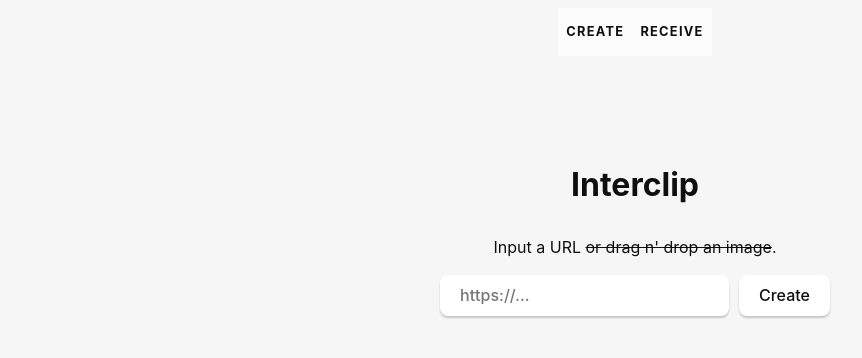
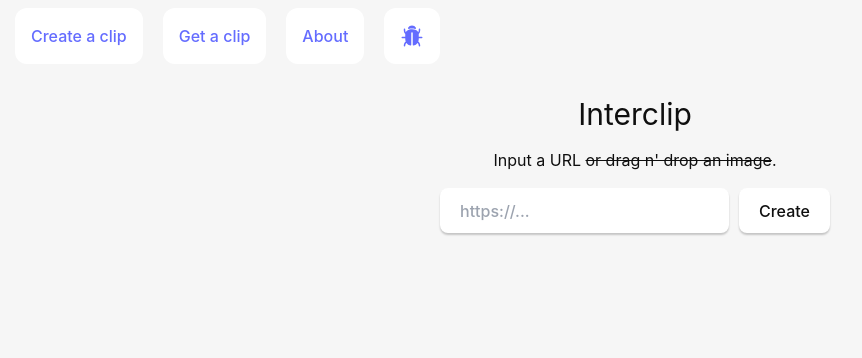
Before and after one commit to interclip/desktop, a SvelteKit app: page / in a window 1280 px wide. Shown: the top 358 px of the page, without its empty margins (5-867 px from the left). Built offline with nearby package versions, Linux system fonts and the light colour scheme.

Commit message:
Simple navigation

```diff
--- a/package.json
+++ b/package.json
@@ -22,13 +22,16 @@
 		"@types/cookie": "^0.5.1",
 		"@typescript-eslint/eslint-plugin": "^5.45.0",
 		"@typescript-eslint/parser": "^5.45.0",
+		"autoprefixer": "^10.4.13",
 		"eslint": "^8.28.0",
 		"eslint-config-prettier": "^8.5.0",
 		"eslint-plugin-svelte3": "^4.0.0",
+		"postcss": "^8.4.21",
 		"prettier": "^2.8.0",
 		"prettier-plugin-svelte": "^2.8.1",
 		"svelte": "^3.54.0",
 		"svelte-check": "^3.0.1",
+		"tailwindcss": "^3.2.7",
 		"tslib": "^2.4.1",
 		"typescript": "^4.9.3",
 		"vite": "^4.0.0",
--- /dev/null
+++ b/postcss.config.cjs
@@ -0,0 +1,6 @@
+module.exports = {
+  plugins: {
+    tailwindcss: {},
+    autoprefixer: {},
+  },
+}
--- /dev/null
+++ b/src/lib/components/Menu.svelte
@@ -0,0 +1,28 @@
+<script>
+	import { onMount } from 'svelte';
+	import MenuItem from '$lib/components/MenuItem.svelte';
+</script>
+
+<nav class="nav flex justify-between flex-row fixed top-2 px-5 w-full list-none decoration-0">
+	<ul class="flex gap-5">
+		<MenuItem url="/">Create a clip</MenuItem>
+		<MenuItem url="/receive">Get a clip</MenuItem>
+		<MenuItem url="/about">About</MenuItem>
+		<a
+			title="Report a bug"
+			target="_blank"
+			rel="noopener noreferrer"
+			href="https://github.com"
+			class="menu-item px-4 py-4 cursor-pointer list-none bg-white rounded-xl"
+		>
+			<svg xmlns="http://www.w3.org/2000/svg" class="w-6" fill="currentColor" viewBox="0 0 512 512">
+				<path
+					d="M463.55 272.13H400v-48.2q0-4.32-.27-8.47c29.57-27.88 32.25-64.63 32.27-103 0-8.61-6.64-16-15.25-16.41A16 16 0 00400 112c0 28-1.86 48.15-9.9 63.84-19.22-41.15-65.78-63.91-134.1-63.91-39.8 0-74.19 9.13-99.43 26.39-14.9 10.19-26.2 22.91-33.7 37.72C114 160.65 112 141 112 112.46c0-8.61-6.6-16-15.2-16.44A16 16 0 0080 112c0 37.63 2.61 73.73 32.44 101.63q-.43 5.06-.44 10.3v48.2H48.45c-8.61 0-16 6.62-16.43 15.23a16 16 0 0016 16.77h64V320a143.32 143.32 0 0010.39 53.69C96.74 396.64 80.18 422 80 463.34c0 8.74 6.62 16.3 15.36 16.65A16 16 0 00112 464c0-27.66 9.1-44.71 26.17-61.32A144.37 144.37 0 00220 459.42a16 16 0 0020-15.49V192.45c0-8.61 6.62-16 15.23-16.43A16 16 0 01272 192v251.93a16 16 0 0020 15.49 144.4 144.4 0 0081.82-56.74c17 16.54 26.09 33.52 26.17 60.95a16.27 16.27 0 0015.1 16.37A16 16 0 00432 464c0-41.68-16.6-67.23-42.39-90.31A143.32 143.32 0 00400 320v-15.87h64a16 16 0 0016-16.77c-.42-8.61-7.84-15.23-16.45-15.23z"
+				/>
+				<path
+					d="M321.39 104l.32.09c13.57 3.8 25.07-10.55 18.2-22.85A95.86 95.86 0 00256.21 32h-.42a95.87 95.87 0 00-84.19 50.13c-6.84 12.58 5.14 27 18.84 22.86 19.71-6 41.79-9.06 65.56-9.06 24.09 0 46.09 2.72 65.39 8.07z"
+				/>
+			</svg>
+		</a>
+	</ul>
+</nav>
--- /dev/null
+++ b/src/lib/components/MenuItem.svelte
@@ -0,0 +1,11 @@
+<script lang="ts">
+	import { onMount } from 'svelte';
+
+	export let url;
+</script>
+
+<a href={url}>
+	<li class="menu-item px-4 py-4 cursor-pointer bg-white rounded-xl dark:bg-gray-600 dark:text-white">
+		<slot />
+	</li>
+</a>
--- a/src/routes/+page.svelte
+++ b/src/routes/+page.svelte
@@ -3,9 +3,9 @@
   </script>
 
   <main class="container">
-	<h1>Interclip</h1>
-	<p>
-	  Input a URL <s>or drag n' drop an image</s>.
+	<h1 class="text-3xl mb-4">Interclip</h1>
+	<p class="mb-4">
+		Input a URL <s>or drag n' drop an image</s>.
 	</p>
 
 	<div class="row">
--- a/src/routes/Header.svelte
+++ b/src/routes/Header.svelte
@@ -1,41 +1,16 @@
 <script>
 	import { page } from '$app/stores';
+	import Menu from '$lib/components/Menu.svelte';
 </script>
 
 <header>
-	<div class="corner">
-		<!--
-		<a href="https://interclip.app">
-			<img src={logo} alt="SvelteKit" />
-		</a>
-		-->
-	</div>
-
-	<nav>
-		<ul>
-			<li aria-current={$page.url.pathname === '/' ? 'page' : undefined}>
-				<a href="/">Create</a>
-			</li>
-			<li aria-current={$page.url.pathname === '/receive' ? 'page' : undefined}>
-				<a href="/receive">Receive</a>
-			</li>
-		</ul>
-	</nav>
-
-	<div class="corner">
-
-	</div>
+	<Menu />
 </header>
 
 <style>
 	header {
 		display: flex;
 		justify-content: space-between;
-	}
-
-	.corner {
-		width: 3em;
-		height: 3em;
 	}
 
 	nav {
--- a/src/routes/receive/+page.svelte
+++ b/src/routes/receive/+page.svelte
@@ -3,8 +3,8 @@
   </script>
 
   <main class="container">
-	<h1>Interclip</h1>
-	<p>
+	<h1 class="text-3xl mb-4">Interclip</h1>
+	<p class="mb-4">
 	  Input a code.
 	</p>
 
--- a/src/routes/styles.css
+++ b/src/routes/styles.css
@@ -1,3 +1,7 @@
+@tailwind base;
+@tailwind components;
+@tailwind utilities;
+
 :root {
 	font-family: Inter, Avenir, Helvetica, Arial, sans-serif;
 	font-size: 16px;
--- /dev/null
+++ b/tailwind.config.cjs
@@ -0,0 +1,8 @@
+/** @type {import('tailwindcss').Config} */
+module.exports = {
+  content: ['./src/**/*.{html,js,svelte,ts}'],
+  theme: {
+    extend: {},
+  },
+  plugins: [],
+}
```
Also changed, not shown: 1 other file (tests, documents, lock files or other folders).
